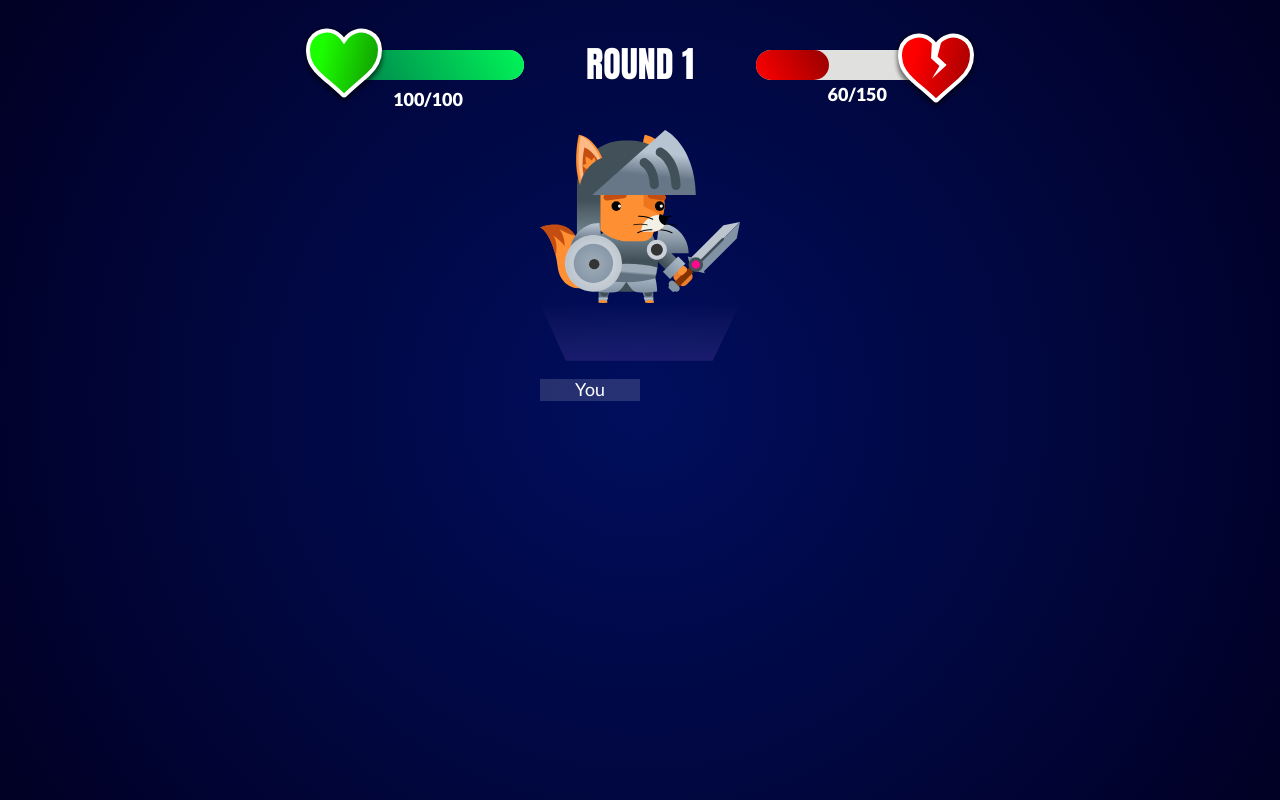
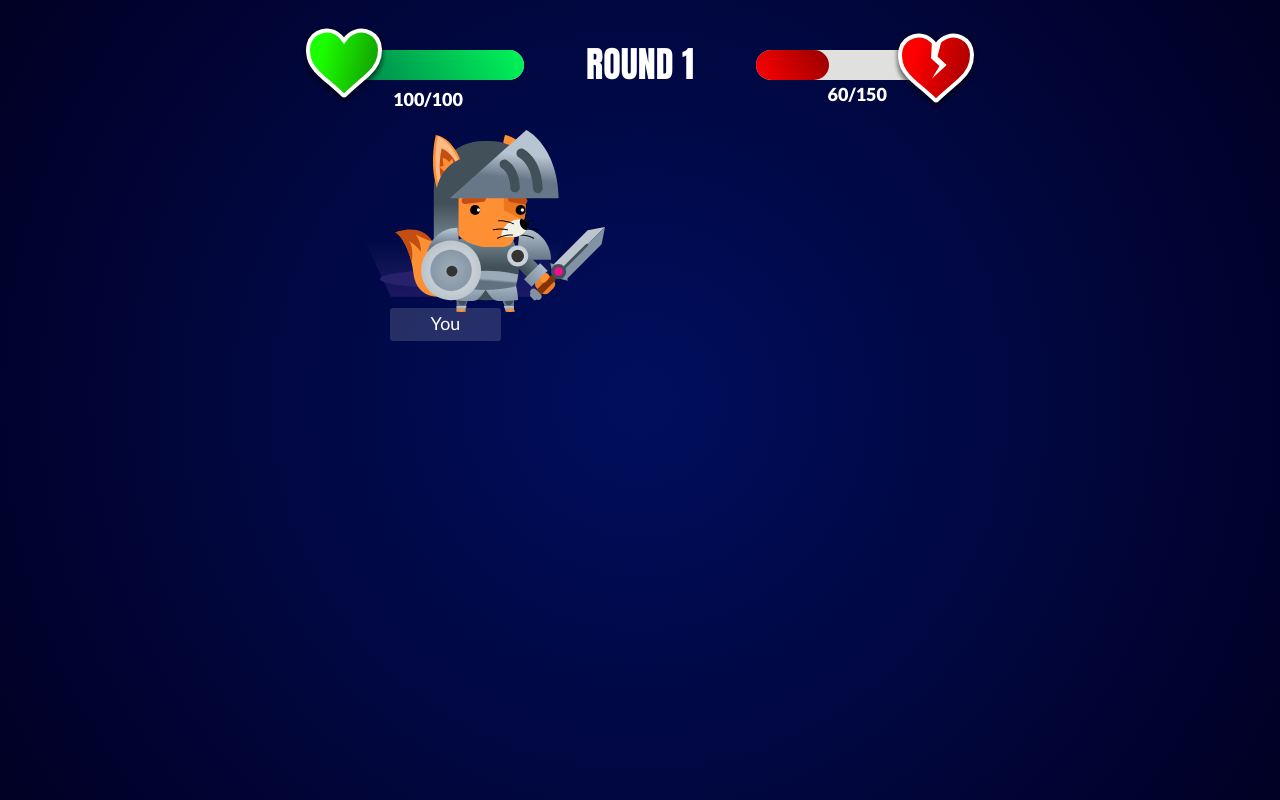
Before and after one commit to tamaraeaton/trivia-fighters, a React (Create React App) app: page /game in a window 1280 px wide. Built offline with nearby package versions, Linux system fonts and the light colour scheme.

Commit message:
RAP403: - designed style for story - style not matching on game render ?

```diff
--- a/src/components/Avatar/Avatar.scss
+++ b/src/components/Avatar/Avatar.scss
@@ -1,16 +1,36 @@
 .avatarContainer {
-  display: flex;
-  flex-direction: column;
-  width: 200px;
-  justify-content: center;
+  width: 30%;
+  position: relative;
 }
 
-// .avatarImage {
-//   justify-content: center;
-// }
+.avatarImage {
+  position: absolute;
+  transform: translate(50%);
+  z-index: 1;
+}
+
+.avatarShadow {
+  position: absolute;
+  top: 110px;
+  left: 75px;
+  width: 200px;
+}
+
+.avatarShadowBase {
+  position: absolute;
+  top: 140px;
+  left: 90px;
+  width: 130px;
+}
 
 .avatarName {
+  position: absolute;
+  top: 160px;
+  left: 100px;
+  justify-content: flex-end;
   text-align: center;
   background-color: rgba(255, 255, 255, 0.15);
   width: 100px;
+  border-radius: 3px;
+  padding: 0.3rem;
 }
--- a/src/components/Avatar/Avatar.tsx
+++ b/src/components/Avatar/Avatar.tsx
@@ -6,6 +6,7 @@ export interface AvatarProps {
   character: string;
   alt: string;
   shadow: string;
+  shadowBase: string;
 }
 
 const Avatar: FunctionComponent<AvatarProps> = ({
@@ -13,11 +14,14 @@ const Avatar: FunctionComponent<AvatarProps> = ({
   character,
   alt,
   shadow,
+  shadowBase,
 }) => {
   return (
     <div className="avatarContainer">
       <img className="avatarImage" src={character} alt={alt}></img>
       <img className="avatarShadow" src={shadow} alt={alt}></img>
+      <img className="avatarShadowBase" src={shadowBase} alt={alt}></img>
+
       <p className="avatarName">{name}</p>
     </div>
   );
--- a/src/pages/Game.tsx
+++ b/src/pages/Game.tsx
@@ -3,6 +3,7 @@ import Round from '../components/Round/Round';
 import Avatar from '../components/Avatar/Avatar';
 import FoxKnight from '../assets/images/fox-knight.svg';
 import Shadow from '../assets/images/shadow-gradient.svg';
+import ShadowBase from '../assets/images/shadow.svg';
 
 const Game: React.FunctionComponent = () => {
   return (
@@ -22,9 +23,14 @@ const Game: React.FunctionComponent = () => {
           currentHealth={60}
         />
       </div>
-      <div style={{ display: 'flex', justifyContent: 'center' }}>
-        <Avatar alt="dragon" name="You" character={FoxKnight} shadow={Shadow} />
-      </div>
+
+      <Avatar
+        alt="dragon"
+        name="You"
+        character={FoxKnight}
+        shadowBase={ShadowBase}
+        shadow={Shadow}
+      />
     </>
   );
 };
```
Also changed, not shown: 1 other file (tests, documents, lock files or other folders).
